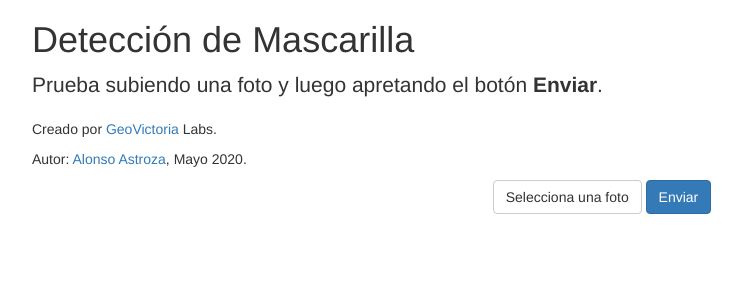
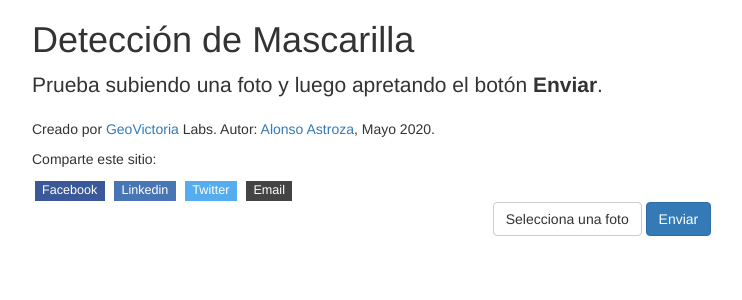
Before and after one commit to aastroza/Face-Mask-Detector, a Flask app: page / in a window 1280 px wide. Shown: the top 300 px of the page, without its empty margins (38-780 px from the left). Run offline with Flask 2, Linux system fonts and the light colour scheme; parts of the project's set-up code (start-up, migrations or seed data) failed here and were passed over; some libraries are stand-ins or nearby versions.

Commit message:
fixed index.html

```diff
--- a/app/templates/index.html
+++ b/app/templates/index.html
@@ -2,16 +2,59 @@
   <head>
     <title>Geovictoria: Detector de Mascarillas</title>
     <link rel="stylesheet" href="https://maxcdn.bootstrapcdn.com/bootstrap/3.3.7/css/bootstrap.min.css">
+    <style type="text/css">
+
+      .share-btn {
+        display: inline-block;
+        color: #ffffff;
+        border: none;
+        padding: 0.1em 0.6em;
+        outline: none;
+        text-align: center;
+        font-size: 0.9em;
+        margin: 0 0.2em;
+      }
+
+      .share-btn:focus,
+      .share-btn:hover {
+        text-decoration: none;
+        opacity: 0.8;
+      }
+
+      .share-btn:active {
+        color: #e2e2e2;
+      }
+
+      .share-btn.twitter { background: #55acee; }
+      .share-btn.facebook { background: #3B5998; }
+      .share-btn.linkedin    { background: #4875B4; }
+      .share-btn.email { background: #444444; }
+
+    </style>
   </head>
   <body>
+
     <div class = "container">
       <div class = "starter-template">
 
           <h1>Detección de Mascarilla</h1>
           <p class = "lead">Prueba subiendo una foto y luego apretando el botón <b>Enviar</b>.</p>
-          <p>Creado por <a href="https://www.geovictoria.com/">GeoVictoria</a> Labs.</p>
-          <p>Autor: <a href="http://twitter.com/aastroza">Alonso Astroza</a>, Mayo 2020.</p>
-
+          <p>Creado por <a href="https://www.geovictoria.com/">GeoVictoria</a> Labs. Autor: <a href="http://twitter.com/aastroza">Alonso Astroza</a>, Mayo 2020.</p>
+          <p>Comparte este sitio:</p>
+      </div>
+      <div class="share-btns"></div>
+        <a href="http://www.facebook.com/sharer.php?u=https://face-mask-detector.herokuapp.com/" class="share-btn facebook" target="_blank">
+          Facebook
+        </a>
+        <a href="http://www.linkedin.com/shareArticle?mini=true&amp;url=https://face-mask-detector.herokuapp.com/"  class="share-btn linkedin" target="_blank">
+          Linkedin
+        </a>
+        <a href="https://twitter.com/share?url=https://face-mask-detector.herokuapp.com/&amp;text=Detector%20de%20Mascarillas%20@GeoVictoriaCL&amp;hashtags=yousomascarilla" class="share-btn twitter" target="_blank">
+          Twitter
+        </a>
+        <a class="share-btn email" href="mailto:?Subject=Detector de Mascarillas GeoVictoria&amp;Body=Vi%20esto%20y%20creo%20podría%20interesarte%20 https://face-mask-detector.herokuapp.com/">
+          Email
+        </a>
       </div>
     </div>
 
```
Also changed, not shown: app/faceDetector.py (+14 -13 lines).
